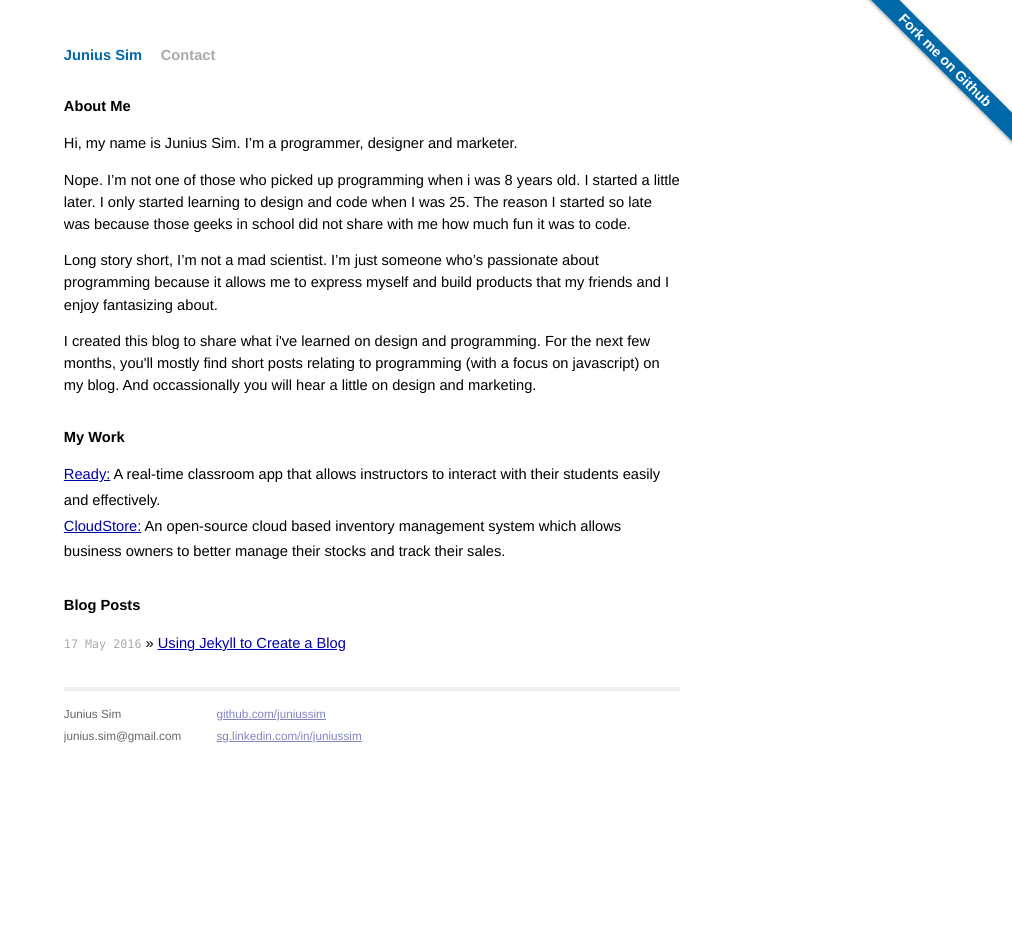
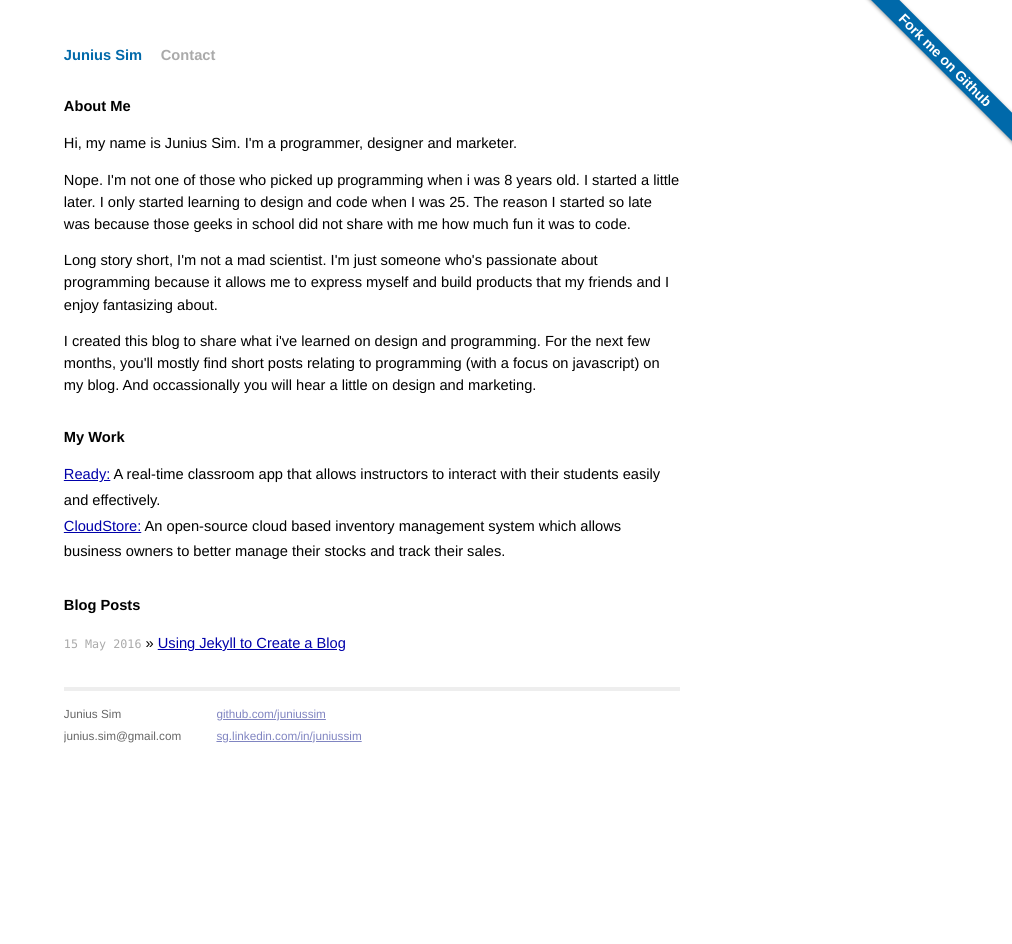
Before and after one commit to juniussim/juniussim.github.io, a Jekyll site: the page built from index.html, in a window 1280 px wide. Shown: the whole page, without its empty margins (268-1280 px from the left). Built offline with Jekyll 4.4.1, drawn with Linux system fonts in a browser that asks for light colours; some of the changed lines change nothing that is shown.

Commit message:
changed date

```diff
--- a/_posts/2016-05-17-using-jekyll-to-create-blog.md
+++ b/_posts/2016-05-17-using-jekyll-to-create-blog.md
@@ -1,7 +1,7 @@
 ---
 layout: post
 title: Using Jekyll to Create a Blog
-date: 2016-05-17
+date: 2016-05-15
 ---
 <p class="meta">{{ page.date | date_to_string }} - Singapore </p>
 
--- a/index.html
+++ b/index.html
@@ -5,16 +5,16 @@ title: Junius Sim
 <div class="home">
 	<h1>About Me</h1>
 	<p>
-		Hi, my name is Junius Sim. I’m a programmer, designer and marketer.
+		Hi, my name is Junius Sim. I&#39m a programmer, designer and marketer.
 	</p>
 	<p>
-		Nope. I’m not one of those who picked up programming when i was 8 years old. I started a little later. I only started learning to design and code when I was 25. The reason I started so late was because those geeks in school did not share with me how much fun it was to code.
+		Nope. I&#39m not one of those who picked up programming when i was 8 years old. I started a little later. I only started learning to design and code when I was 25. The reason I started so late was because those geeks in school did not share with me how much fun it was to code.
 	</p>
 	<p>
-		Long story short, I’m not a mad scientist. I’m just someone who’s passionate about programming because it allows me to express myself and build products that my friends and I enjoy fantasizing about.
+		Long story short, I&#39m not a mad scientist. I&#39m just someone who&#39s passionate about programming because it allows me to express myself and build products that my friends and I enjoy fantasizing about.
 	</p>
 	<p class="next-section">
-		I created this blog to share what i've learned on design and programming. For the next few months, you'll mostly find short posts relating to programming (with a focus on javascript) on my blog. And occassionally you will hear a little on design and marketing.
+		I created this blog to share what i&#39ve learned on design and programming. For the next few months, you&#39ll mostly find short posts relating to programming (with a focus on javascript) on my blog. And occassionally you will hear a little on design and marketing.
 	</p>
 
 	<h1>My Work</h1>
```
Also changed, not shown: 3 other files.
